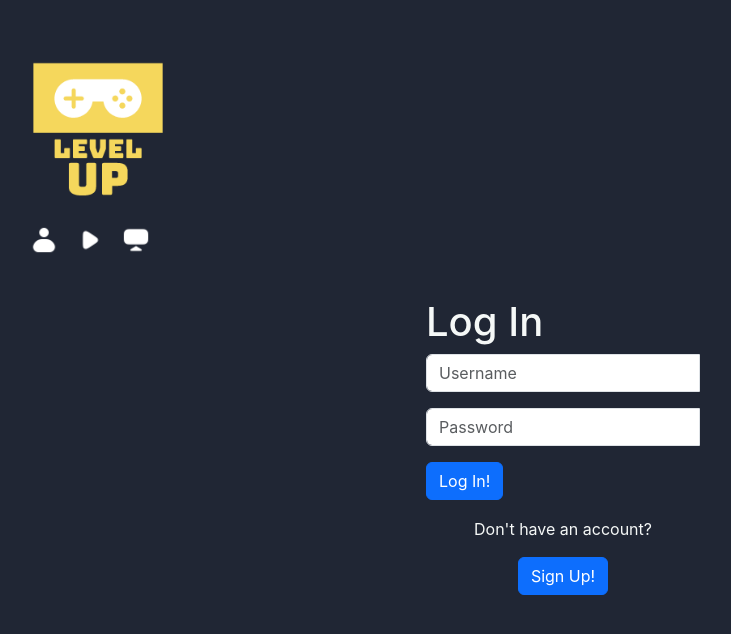
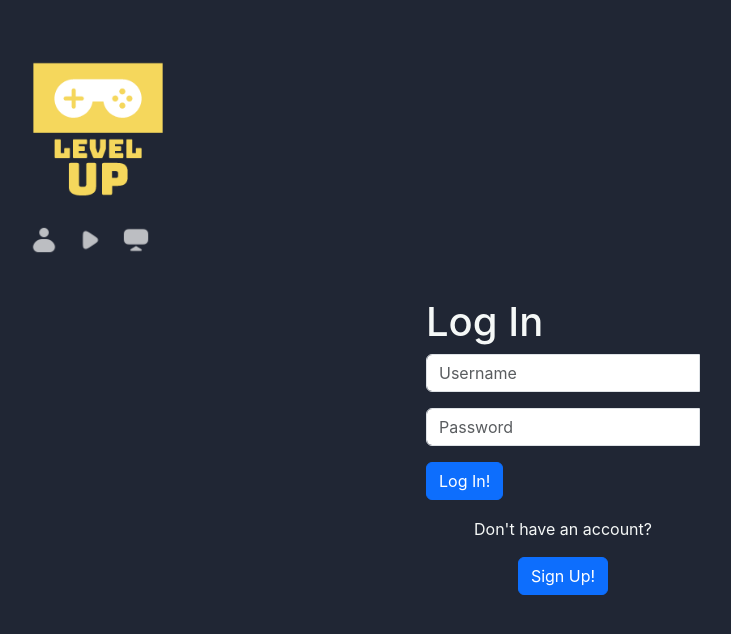
Before and after one commit to sawincp/LevelUp, a React (Create React App) app in the folder client/: page /games in a window 1280 px wide. Shown: the top 634 px of the page, without its empty margins (77-808 px from the left). Built offline with nearby package versions, Linux system fonts and the light colour scheme; no server answers.

Commit message:
update styling

```diff
--- a/client/src/components/GameCard.js
+++ b/client/src/components/GameCard.js
@@ -18,8 +18,6 @@ const GameCard = ({ games }) => {
     newFlipped[gameId] = !newFlipped[gameId];
     setFlipped(newFlipped);
   };
-
-  console.log("Games:", games);
 
   return (
     <Container>
@@ -43,7 +41,6 @@ const GameCard = ({ games }) => {
                   </Card.Body>
                 </Card>
               </div>
-
               <div className="card-back">
                 <Card>
                   <Card.Body className="card-body-centered">
--- a/client/src/components/Nav.js
+++ b/client/src/components/Nav.js
@@ -19,21 +19,21 @@ function Nav() {
           <Row>
             <NavBar.Brand>
               <NavLink to="/">
-                <Image src={User} style={imageStyle} />
+                <Image className= 'hover-img' src={User} style={imageStyle} />
               </NavLink>
             </NavBar.Brand>
           </Row>
           <Row>
             <NavBar.Brand>
               <NavLink to="/games">
-                <Image src={Play} style={imageStyle} />
+                <Image className= 'hover-img' src={Play} style={imageStyle} />
               </NavLink>
             </NavBar.Brand>
           </Row>
           <Row>
             <NavBar.Brand>
               <NavLink to="/consoles">
-                <Image src={Tv} style={imageStyle} />
+                <Image className= 'hover-img' src={Tv} style={imageStyle} />
               </NavLink>
             </NavBar.Brand>
           </Row>
--- a/client/src/index.css
+++ b/client/src/index.css
@@ -73,3 +73,13 @@ p, h1, h2 {
   width: 100%;
   height: 100%;
 }
+
+.hover-img {
+  opacity: 0.7;
+  transition: opacity 0.3s ease-in-out;
+}
+
+.hover-img:hover {
+  opacity: 1;
+  background-color: #F5D75C;
+}
```
